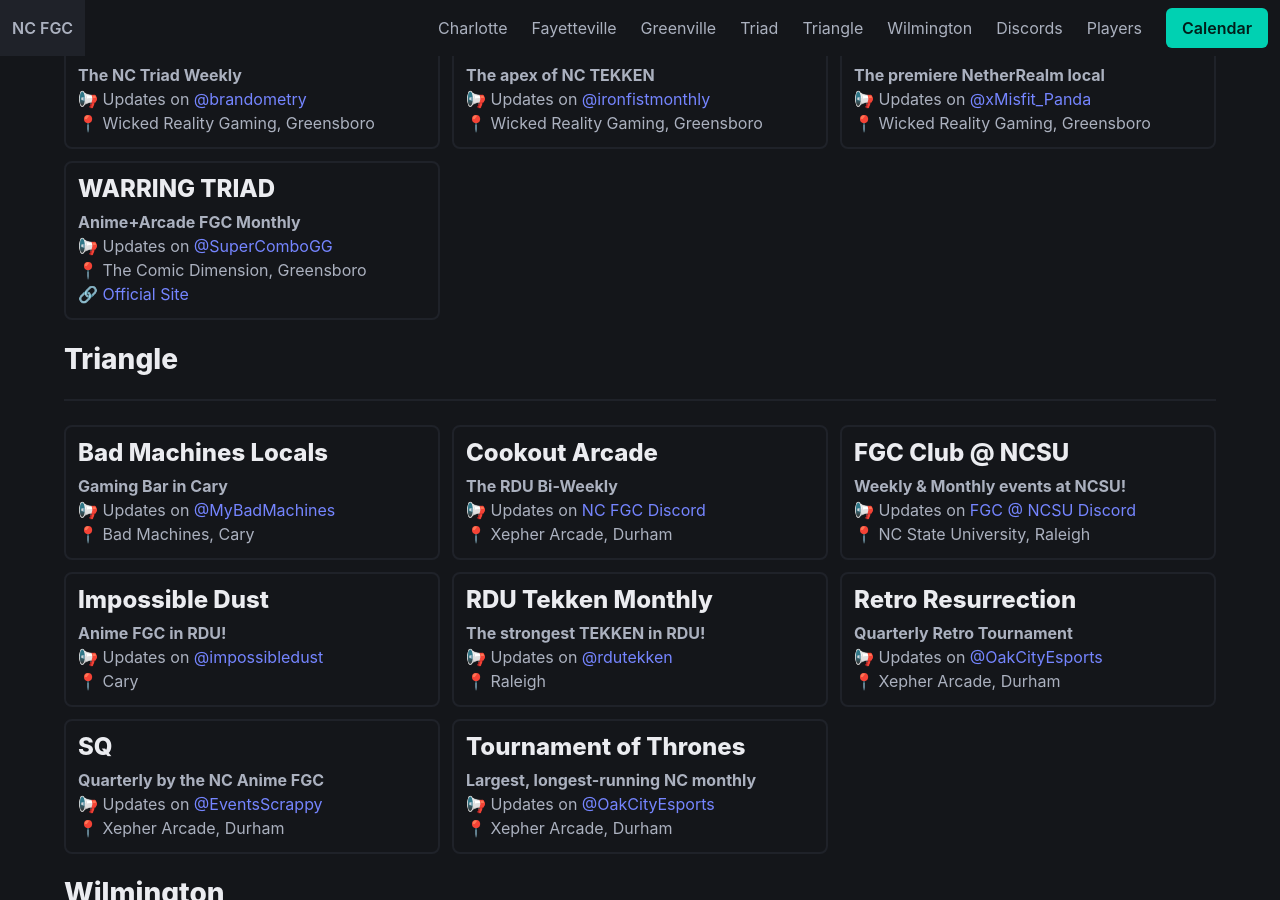
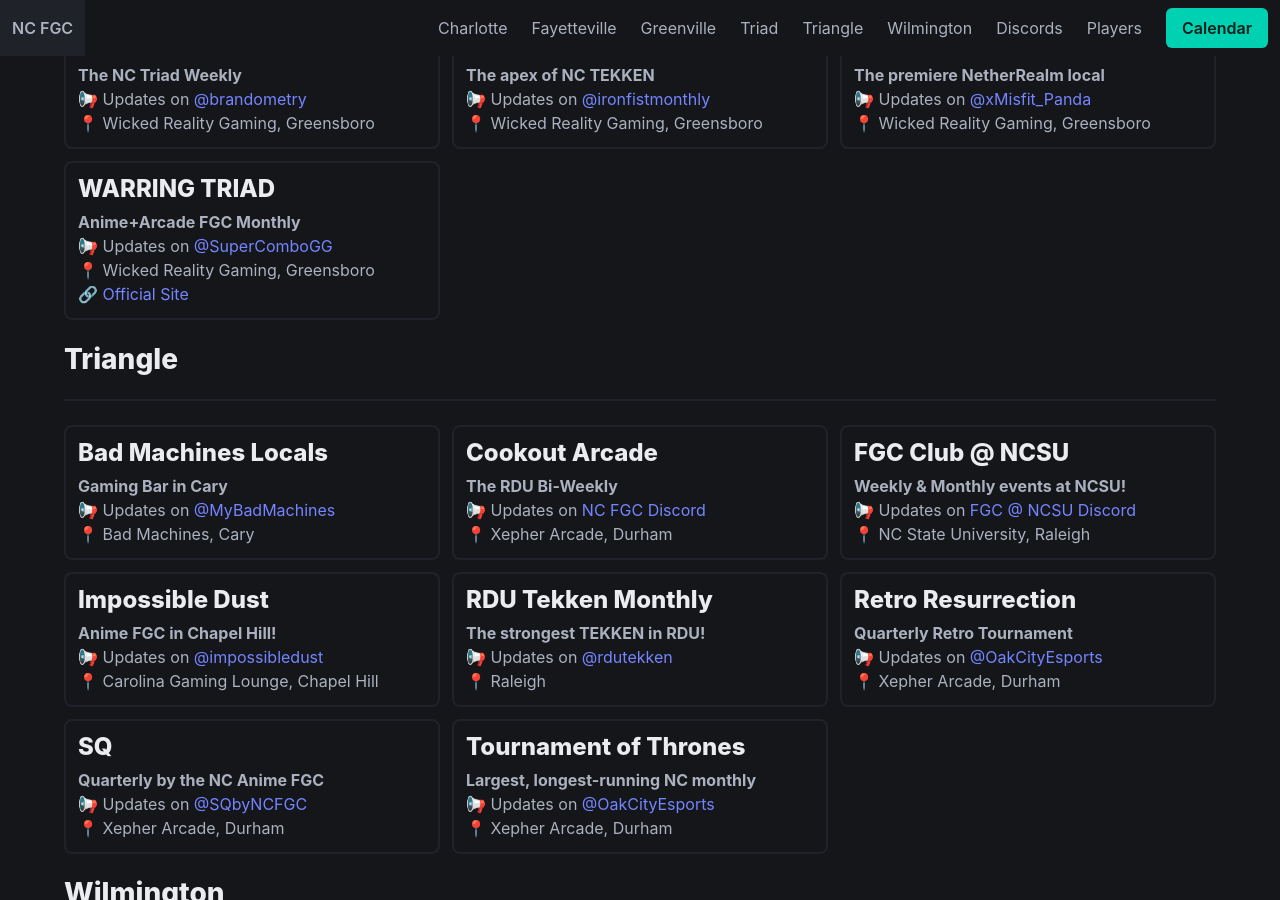
Before and after one commit to shiburizu/ncfgc.org, a Jekyll site: the page built from index.md, in a window 1280 px wide and 900 px high, scrolled down 2891 px. Built offline with Jekyll 4.4.1, drawn with Linux system fonts in a browser that asks for light colours; nearby versions of some CDN libraries; some of the changed text lies outside the part shown.

Commit message:
overdue locals info updates

```diff
--- a/_includes/locals.html
+++ b/_includes/locals.html
@@ -28,6 +28,12 @@
                         <h3 class="mb-2">Queen City Grand Slam</h3>
                         <b>The Charlotte Tekken Monthly</b><br>
                         <span>📢 Updates on <a href="https://x.com/gcfgcofficial">@GCFGCOfficial</a></span><br>
+                        <span>📍 Game-Z, Charlotte</span><br>
+                    </div>
+                    <div class="cell content p-3">
+                        <h3 class="mb-2">Game-Z Locals</h3>
+                        <b>Monthly Street Fighter in CLT</b><br>
+                        <span>📢 Updates on <a href="https://x.com/Neutral_GroundL">@Neutral_GroundL</a></span><br>
                         <span>📍 Game-Z, Charlotte</span><br>
                     </div>
                 </div>
@@ -88,7 +94,7 @@
                         <h3 class="mb-2">WARRING TRIAD</h3>
                         <b>Anime+Arcade FGC Monthly</b><br>
                         <span>📢 Updates on <a href="https://x.com/SuperComboGG">@SuperComboGG</a></span><br>
-                        <span>📍 The Comic Dimension, Greensboro</span><br>
+                        <span>📍 Wicked Reality Gaming, Greensboro</span><br>
                         <span>🔗 <a href="https://wt.supercombo.gg">Official Site</a></span><br>
                     </div>
                 </div>
@@ -119,9 +125,9 @@
                     </div>
                     <div class="cell content p-3">
                         <h3 class="mb-2">Impossible Dust</h3>
-                        <b>Anime FGC in RDU!</b><br>
+                        <b>Anime FGC in Chapel Hill!</b><br>
                         <span>📢 Updates on <a href="https://x.com/impossibledust">@impossibledust</a></span><br>
-                        <span>📍 Cary</span><br>
+                        <span>📍 Carolina Gaming Lounge, Chapel Hill</span><br>
                     </div>
                     <div class="cell content p-3">
                         <h3 class="mb-2">RDU Tekken Monthly</h3>
@@ -138,7 +144,7 @@
                     <div class="cell content p-3">
                         <h3 class="mb-2">SQ</h3>
                         <b>Quarterly by the NC Anime FGC</b><br>
-                        <span>📢 Updates on <a href="https://x.com/eventsscrappy">@EventsScrappy</a></span><br>
+                        <span>📢 Updates on <a href="https://x.com/SQbyNCFGC">@SQbyNCFGC</a></span><br>
                         <span>📍 Xepher Arcade, Durham</span><br>
                     </div>
                     <div class="cell content p-3">
```
